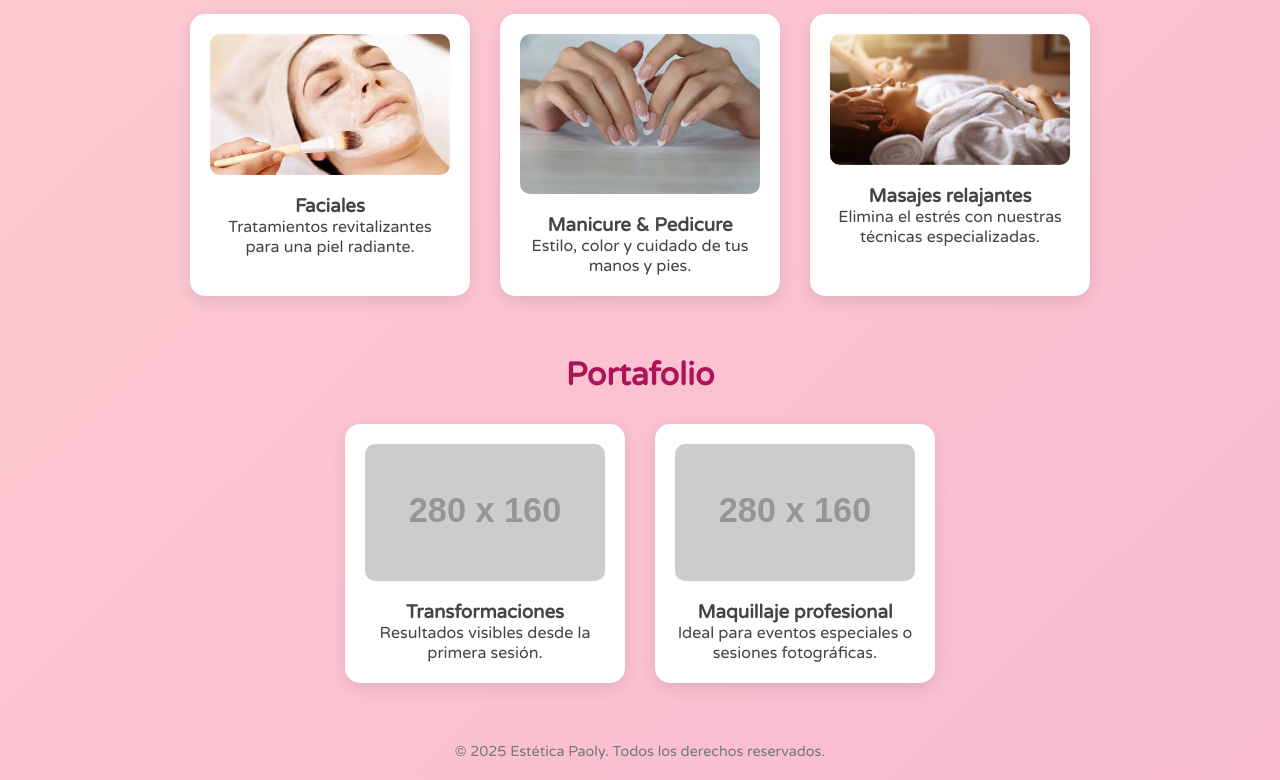
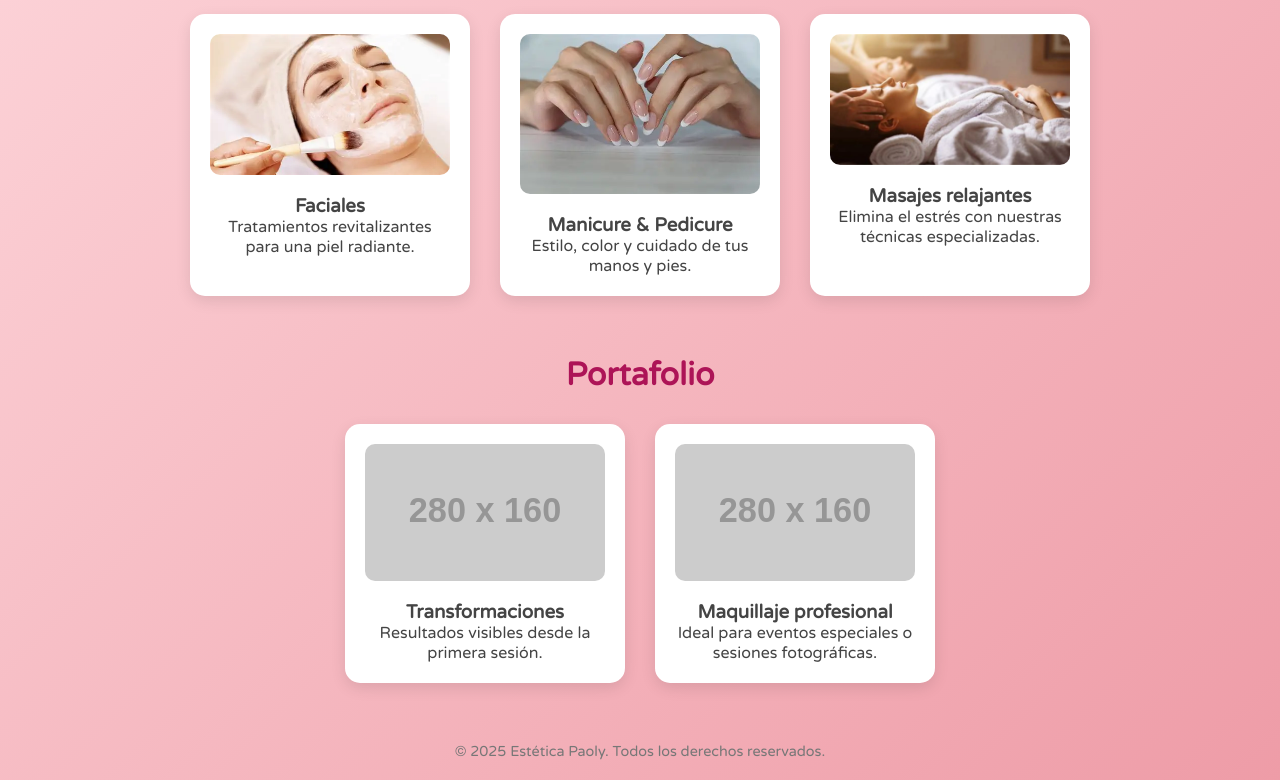
Before and after one commit to DiegoGomezGT/Proyecto-Final-IDAI-MA-2025, a plain HTML site: page prueba.html in a window 1280 px wide. Shown: the part 465-1245 px from the top of the page. Drawn offline with Linux system fonts and the light colour scheme; placeholder pictures from the web are drawn by us.

Commit message:
degradado

```diff
--- a/prueba.html
+++ b/prueba.html
@@ -14,7 +14,7 @@
     }
 
     body {
-      background: linear-gradient(to bottom right, #ffcdd2, #f8bbd0);
+      background: linear-gradient(to bottom right, #ffdde1, #ee9ca7);
       color: #444;
       padding: 20px;
     }
```
